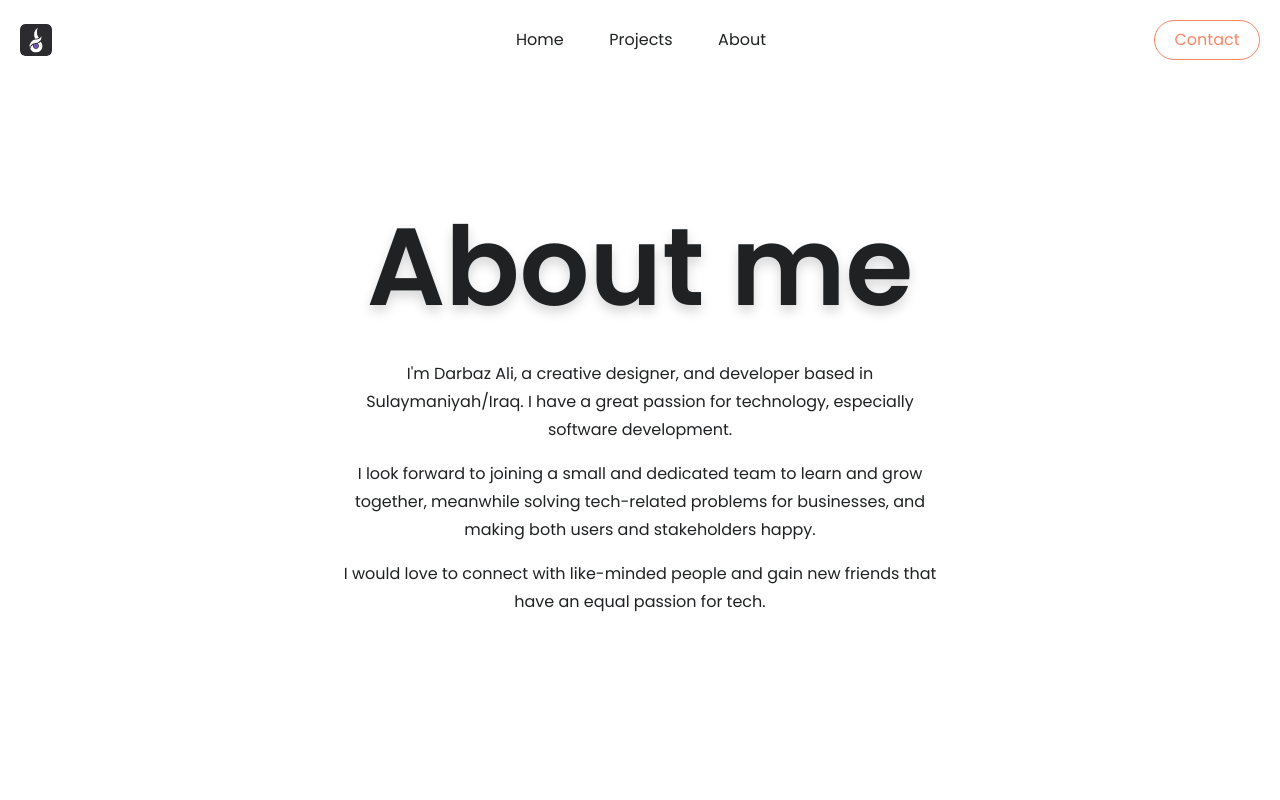
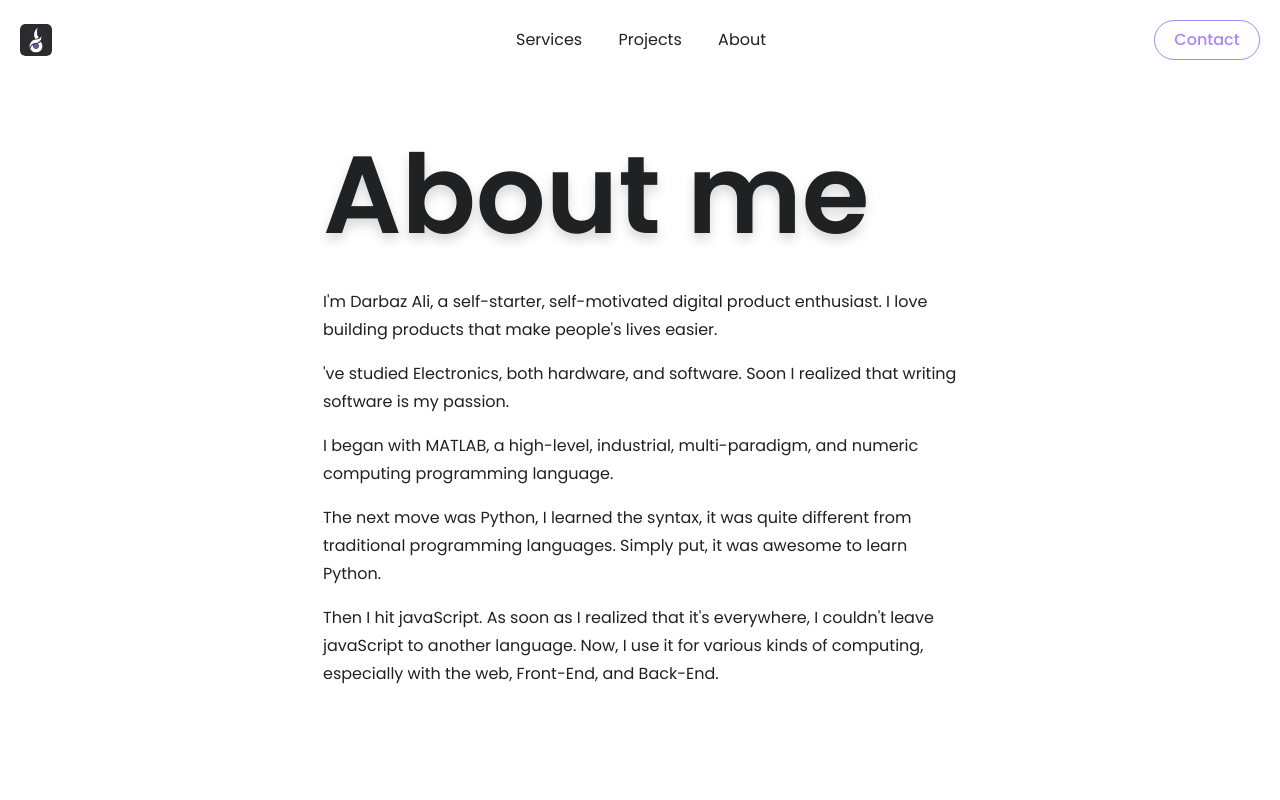
Before and after one commit to darbazali/darbazali.com, a React (Create React App) app: page /about in a window 1280 px wide. Shown: the top 800 px of the page. Built offline with nearby package versions, Linux system fonts and the light colour scheme.

Commit message:
Content writing, minor improvments

```diff
--- a/src/components/Button.js
+++ b/src/components/Button.js
@@ -3,12 +3,12 @@ import React from 'react'
 const buttonStyle = {
   padding: '16px 32px',
   borderRadius: '8px',
-  backgroundColor: '#f78764',
+  backgroundColor: '#a988f2',
   boxShadow: `
-  0 1.8px 0.8px rgba(245, 135, 100, 0.02),
-  0 4.3px 2.8px rgba(245, 135, 100, 0.032),
-  0 8.1px 6.9px rgba(245, 135, 100, 0.041),
-  0 14.5px 16.2px rgba(245, 135, 100, 0.2)`,
+  0 1.8px 0.8px rgba(169, 136, 242, 0.02),
+  0 4.3px 2.8px rgba(169, 136, 242, 0.032),
+  0 8.1px 6.9px rgba(169, 136, 242, 0.041),
+  0 14.5px 16.2px rgba(169, 136, 242, 0.2)`,
   fontWeight: '500',
   fontSize: '20px',
   lineHeight: '30px',
--- a/src/components/CenterdContainer.js
+++ b/src/components/CenterdContainer.js
@@ -7,8 +7,8 @@ const styles = {
   alignItems: 'center',
   position: 'relative',
 }
-const CenterdContainer = ({ children, height, id }) => (
-  <div id={id} style={{ ...styles, height: height }}>
+const CenterdContainer = ({ children, minHeight, id }) => (
+  <div id={id} style={{ ...styles, minHeight: minHeight }}>
     {children || ''}
   </div>
 )
--- a/src/components/Header.js
+++ b/src/components/Header.js
@@ -13,11 +13,11 @@ const buttonStyle = {
   height: '40px',
   borderRadius: '20px',
   background: 'transparent',
-  border: '1px solid #f78764',
-  color: '#f78764',
+  border: '1px solid #a988f2',
+  color: '#a988f2',
   cursor: 'pointer',
   outline: 'none',
-  fontWeight: '400',
+  fontWeight: '500',
   transition: 'all 300ms ease-out',
 }
 
@@ -55,12 +55,12 @@ const Header = ({ onToggle }) => {
           <ul>
             <HashLink
               onClick={closeMobileMenu}
-              to='/#hero'
+              to='/#services'
               scroll={(el) =>
                 el.scrollIntoView({ behavior: 'smooth', block: 'start' })
               }
             >
-              Home
+              Services
             </HashLink>
 
             <HashLink
--- a/src/index.css
+++ b/src/index.css
@@ -106,7 +106,7 @@ section {
   margin: 0 auto;
   background-color: #ffffff;
 }
-
+section .project-content p,
 section .section-title {
   text-align: center;
   width: 300px;
@@ -262,9 +262,7 @@ ABOUT
   font-weight: 600 !important;
 }
 #about p {
-  margin: 1em auto;
-  max-width: 640px;
-  padding: 0 1em;
+  max-width: 634px;
 }
 
 .skills ul {
@@ -352,25 +350,25 @@ BUTTON
 
 .button.button-primary:hover {
   transform: scale(1.02);
-  box-shadow: 0 1.8px 0.8px rgba(245, 135, 100, 0.02),
-    0 4.3px 2.8px rgba(245, 135, 100, 0.032),
-    0 8.1px 6.9px rgba(245, 135, 100, 0.041),
-    0 14.5px 16.2px rgba(245, 135, 100, 0.3);
+  box-shadow: 0 1.8px 0.8px rgba(169, 136, 242, 0.02),
+    0 4.3px 2.8px rgba(169, 136, 242, 0.032),
+    0 8.1px 6.9px rgba(169, 136, 242, 0.041),
+    0 14.5px 16.2px rgba(169, 136, 242, 0.3);
 }
 
 .logo:hover,
-nav a:hover,
-.button-secondary:hover {
-  transform: scale(1.025);
+nav a:hover {
+  transform: scale(1.02);
 }
 
 .button.button-secondary {
   margin: 1em auto;
   border-radius: 5px;
   background: transparent;
-  border: 1px solid #a988f2;
+  border: 2px solid #a988f2;
   padding: 15px 30px;
   color: #a988f2;
+  font-weight: 500;
 }
 
 .center-align {
--- a/src/sections/AboutMe.js
+++ b/src/sections/AboutMe.js
@@ -3,28 +3,38 @@ import CenterdContainer from '../components/CenterdContainer'
 
 const styles = {
   maxWidth: '1028px',
-  textAlign: 'center',
+  textAlign: 'left',
   margin: '0 auto',
+  padding: '2em 1em',
 }
 
 const AboutMe = () => {
   return (
-    <CenterdContainer height={'calc(100vh - 78px)'} id='about'>
+    <CenterdContainer minHeight={'calc(100vh - 78px)'} id='about'>
       <div style={styles}>
         <h2 style={{ marginTop: '-50px' }}>About me</h2>
         <p>
-          I'm Darbaz Ali, a creative designer, and developer based in
-          Sulaymaniyah/Iraq. I have a great passion for technology, especially
-          software development.
+          I'm Darbaz Ali, a self-starter, self-motivated digital product
+          enthusiast. I love building products that make people's lives easier.
         </p>
         <p>
-          I look forward to joining a small and dedicated team to learn and grow
-          together, meanwhile solving tech-related problems for businesses, and
-          making both users and stakeholders happy.
+          've studied Electronics, both hardware, and software. Soon I realized
+          that writing software is my passion.
         </p>
         <p>
-          I would love to connect with like-minded people and gain new friends
-          that have an equal passion for tech.
+          I began with MATLAB, a high-level, industrial, multi-paradigm, and
+          numeric computing programming language.
+        </p>
+        <p>
+          The next move was Python, I learned the syntax, it was quite different
+          from traditional programming languages. Simply put, it was awesome to
+          learn Python.
+        </p>
+        <p>
+          Then I hit javaScript. As soon as I realized that it's everywhere, I
+          couldn't leave javaScript to another language. Now, I use it for
+          various kinds of computing, especially with the web, Front-End, and
+          Back-End.
         </p>
       </div>
     </CenterdContainer>
--- a/src/sections/Hero.js
+++ b/src/sections/Hero.js
@@ -7,7 +7,7 @@ const styles = {
 }
 const Hero = () => {
   return (
-    <CenterdContainer height={'calc(100vh - 78px)'}>
+    <CenterdContainer minHeight={'calc(100vh - 78px)'}>
       <div style={styles}>
         <h4
           style={{ fontWeight: '400', marginTop: '-50px', opacity: '0.8' }}
@@ -15,10 +15,10 @@ const Hero = () => {
 
         <h2>This is Darbaz</h2>
 
-        <p style={{ maxWidth: '630px', margin: '0 auto' }}>
-          A creative designer and developer based in South Kurdistan. He loves
-          to build muscles, open-sourcing and solving interesting problems along
-          the way.
+        <p style={{ maxWidth: '710px', margin: '0 auto' }}>
+          A creative designer and developer based in South Kurdistan. I love
+          white space, open-sourcing, solving interesting problems, and building
+          muscles along the way.
         </p>
       </div>
     </CenterdContainer>
--- a/src/sections/ProjectQuadCaptcha.js
+++ b/src/sections/ProjectQuadCaptcha.js
@@ -4,7 +4,7 @@ import qcImage from '../assets/JPEG/QC_MOCKUP.jpg'
 
 const ProjectQuadCaptcha = () => {
   return (
-    <>
+    <div id='projects'>
       <ProjectCard
         image={qcImage}
         title='QUAD CAPTCHA'
@@ -12,7 +12,7 @@ const ProjectQuadCaptcha = () => {
         link='/quad-captcha'
         cta_label='Read the case study'
       />
-    </>
+    </div>
   )
 }
 
--- a/src/sections/WhyMe.js
+++ b/src/sections/WhyMe.js
@@ -1,29 +1,33 @@
 import React from 'react'
+import Button from '../components/Button'
 
 const sectionStyle = {
   textAlign: 'center',
   width: '100%',
-  height: 'auto',
-  padding: '100px 0',
+  height: '80vh',
+  padding: '20vh 0',
   backgroundColor: '#fff',
 }
 
 const WhyMe = () => {
   return (
     <section style={sectionStyle}>
-      <h4 style={{ fontWeight: '600' }}>Why work with me?</h4>
+      <h3 style={{ fontWeight: '600' }}>Why work with me?</h3>
       <p
         style={{
           fontWeight: '400',
           fontSize: '1em',
-          maxWidth: '460px',
-          margin: '0 auto',
+          maxWidth: '590px',
+          margin: '1em auto',
         }}
       >
         As you might see, I wear a lot of hats when dealing with a digital
         Product. I look at the system from different angles. I can contribute to
         the full product development lifecycle.
       </p>
+      <a href='mailto:darbaz.me@gmail.com'>
+        <Button>Shoot me an email</Button>
+      </a>
     </section>
   )
 }
```
